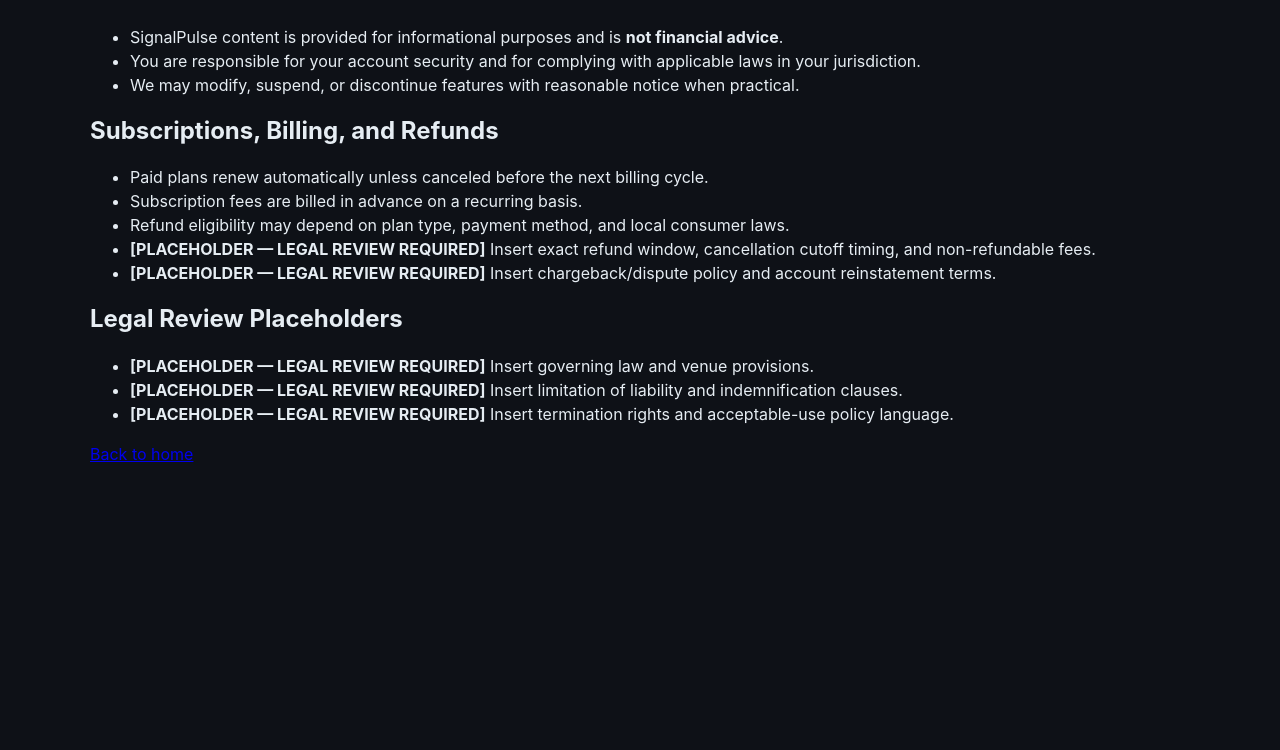
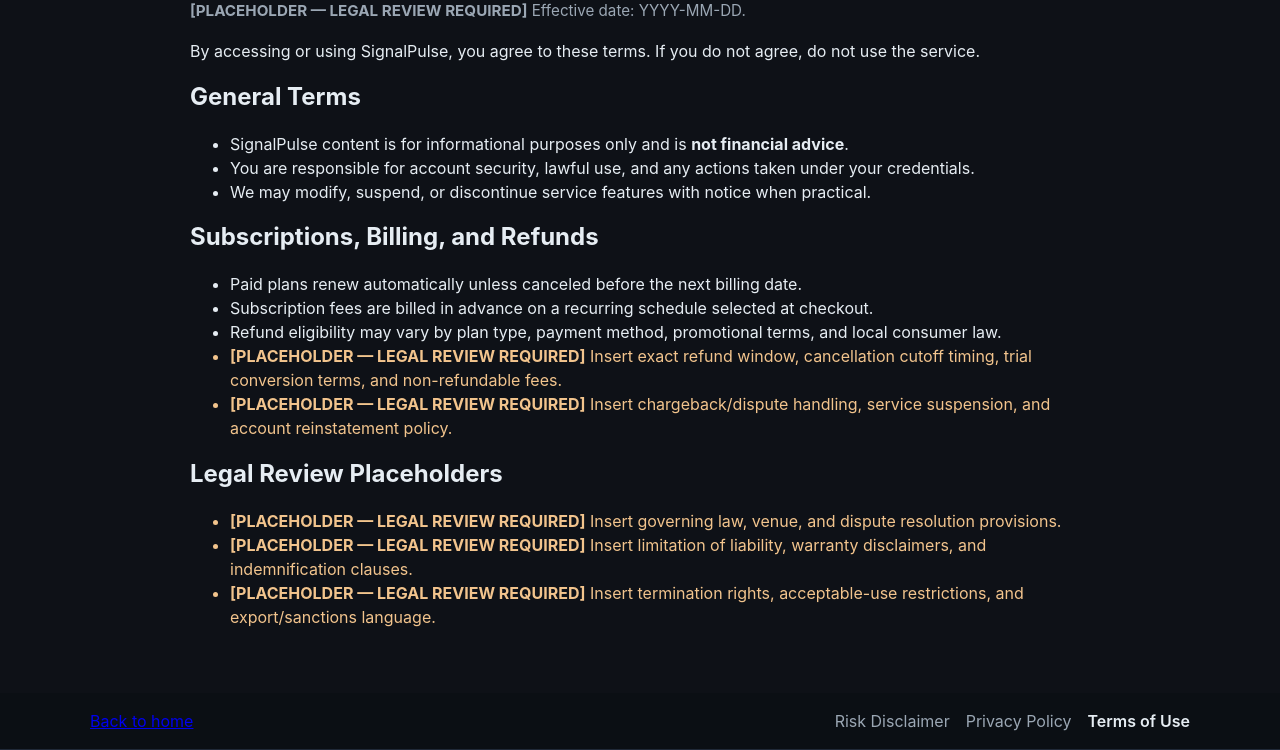
Before and after one commit to pathumkashmira/test, a plain HTML site: page terms.html in a window 1280 px wide. Shown: the part 197-947 px from the top of the page. Before the commit the page ends 800 px from the top, so only its background shows below. Drawn offline with Linux system fonts and the light colour scheme.

Commit message:
Refine legal pages with review placeholders and legal nav

```diff
--- a/styles/main.css
+++ b/styles/main.css
@@ -178,3 +178,25 @@
   border: 1px solid #263142;
   display: block;
 }
+
+.footer-legal-links a[aria-current='page'] {
+  color: var(--text);
+  font-weight: 600;
+}
+
+.legal-content {
+  min-height: calc(100vh - 140px);
+}
+
+.legal-content .container {
+  width: min(900px, 92vw);
+}
+
+.legal-meta {
+  color: var(--muted);
+  font-size: 0.95rem;
+}
+
+.legal-placeholder {
+  color: #f2c48d;
+}
--- a/terms.html
+++ b/terms.html
@@ -7,36 +7,54 @@
     <link rel="stylesheet" href="styles/main.css" />
   </head>
   <body>
-    <main class="section">
+    <header class="site-header">
+      <div class="container header-inner">
+        <a class="brand" href="index.html"><img src="assets/logo.svg" alt="SignalPulse" width="160" height="35" /></a>
+      </div>
+    </header>
+
+    <main class="section legal-content">
       <div class="container">
         <h1>Terms of Use</h1>
+        <p class="legal-meta"><strong>[PLACEHOLDER — LEGAL REVIEW REQUIRED]</strong> Effective date: YYYY-MM-DD.</p>
         <p>By accessing or using SignalPulse, you agree to these terms. If you do not agree, do not use the service.</p>
 
         <h2>General Terms</h2>
         <ul>
-          <li>SignalPulse content is provided for informational purposes and is <strong>not financial advice</strong>.</li>
-          <li>You are responsible for your account security and for complying with applicable laws in your jurisdiction.</li>
-          <li>We may modify, suspend, or discontinue features with reasonable notice when practical.</li>
+          <li>SignalPulse content is for informational purposes only and is <strong>not financial advice</strong>.</li>
+          <li>You are responsible for account security, lawful use, and any actions taken under your credentials.</li>
+          <li>We may modify, suspend, or discontinue service features with notice when practical.</li>
         </ul>
 
         <h2>Subscriptions, Billing, and Refunds</h2>
         <ul>
-          <li>Paid plans renew automatically unless canceled before the next billing cycle.</li>
-          <li>Subscription fees are billed in advance on a recurring basis.</li>
-          <li>Refund eligibility may depend on plan type, payment method, and local consumer laws.</li>
-          <li><strong>[PLACEHOLDER — LEGAL REVIEW REQUIRED]</strong> Insert exact refund window, cancellation cutoff timing, and non-refundable fees.</li>
-          <li><strong>[PLACEHOLDER — LEGAL REVIEW REQUIRED]</strong> Insert chargeback/dispute policy and account reinstatement terms.</li>
+          <li>Paid plans renew automatically unless canceled before the next billing date.</li>
+          <li>Subscription fees are billed in advance on a recurring schedule selected at checkout.</li>
+          <li>Refund eligibility may vary by plan type, payment method, promotional terms, and local consumer law.</li>
+          <li class="legal-placeholder"><strong>[PLACEHOLDER — LEGAL REVIEW REQUIRED]</strong> Insert exact refund window, cancellation cutoff timing, trial conversion terms, and non-refundable fees.</li>
+          <li class="legal-placeholder"><strong>[PLACEHOLDER — LEGAL REVIEW REQUIRED]</strong> Insert chargeback/dispute handling, service suspension, and account reinstatement policy.</li>
         </ul>
 
         <h2>Legal Review Placeholders</h2>
         <ul>
-          <li><strong>[PLACEHOLDER — LEGAL REVIEW REQUIRED]</strong> Insert governing law and venue provisions.</li>
-          <li><strong>[PLACEHOLDER — LEGAL REVIEW REQUIRED]</strong> Insert limitation of liability and indemnification clauses.</li>
-          <li><strong>[PLACEHOLDER — LEGAL REVIEW REQUIRED]</strong> Insert termination rights and acceptable-use policy language.</li>
+          <li class="legal-placeholder"><strong>[PLACEHOLDER — LEGAL REVIEW REQUIRED]</strong> Insert governing law, venue, and dispute resolution provisions.</li>
+          <li class="legal-placeholder"><strong>[PLACEHOLDER — LEGAL REVIEW REQUIRED]</strong> Insert limitation of liability, warranty disclaimers, and indemnification clauses.</li>
+          <li class="legal-placeholder"><strong>[PLACEHOLDER — LEGAL REVIEW REQUIRED]</strong> Insert termination rights, acceptable-use restrictions, and export/sanctions language.</li>
         </ul>
-
-        <p><a href="index.html">Back to home</a></p>
       </div>
     </main>
+
+    <footer class="site-footer">
+      <div class="container footer-inner">
+        <a href="index.html">Back to home</a>
+        <nav aria-label="Legal">
+          <ul class="nav-links footer-legal-links">
+            <li><a href="risk-disclaimer.html">Risk Disclaimer</a></li>
+            <li><a href="privacy-policy.html">Privacy Policy</a></li>
+            <li><a href="terms.html" aria-current="page">Terms of Use</a></li>
+          </ul>
+        </nav>
+      </div>
+    </footer>
   </body>
 </html>
```
Also changed, not shown: index.html (+1 -1 lines), privacy-policy.html (+29 -11 lines), risk-disclaimer.html (+25 -7 lines).
